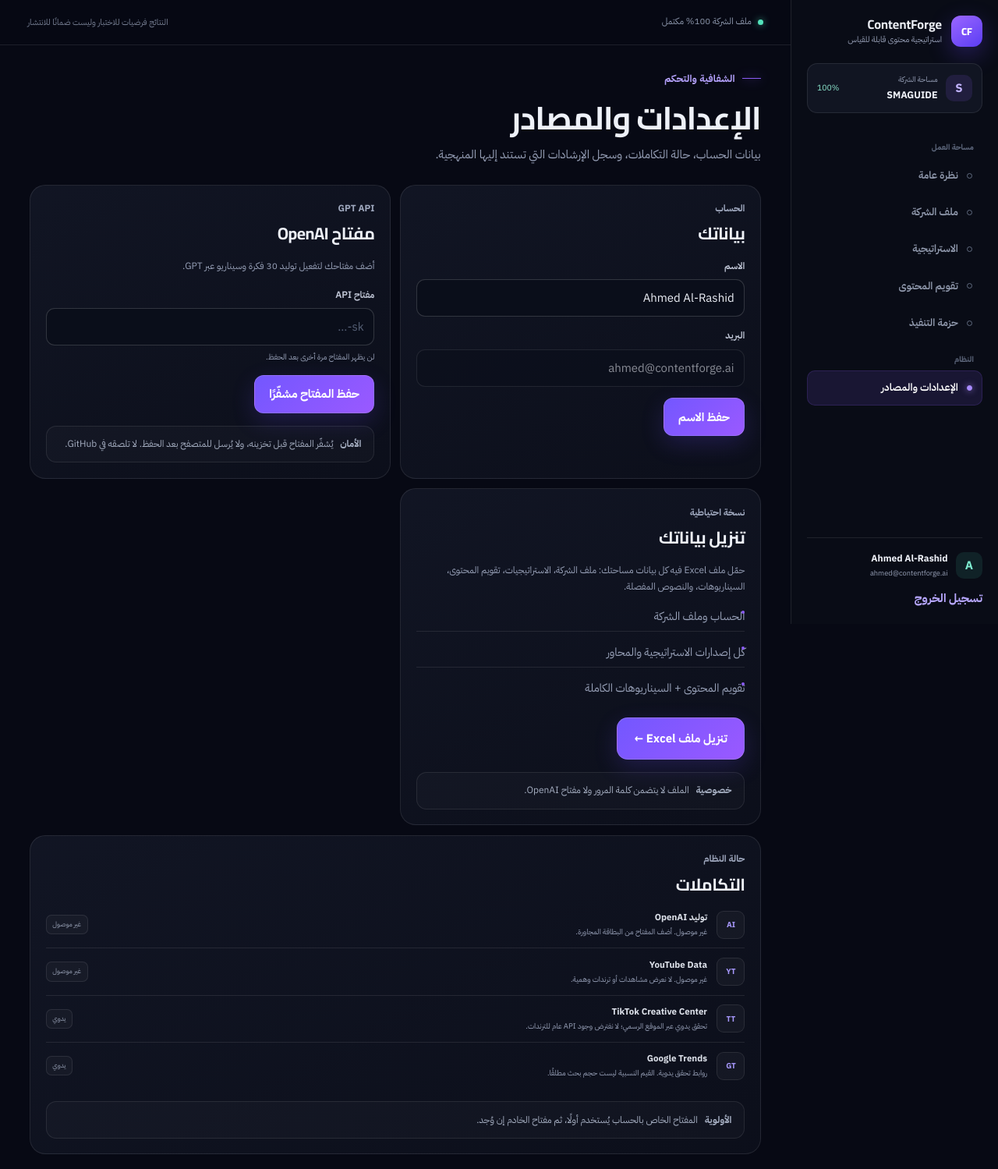
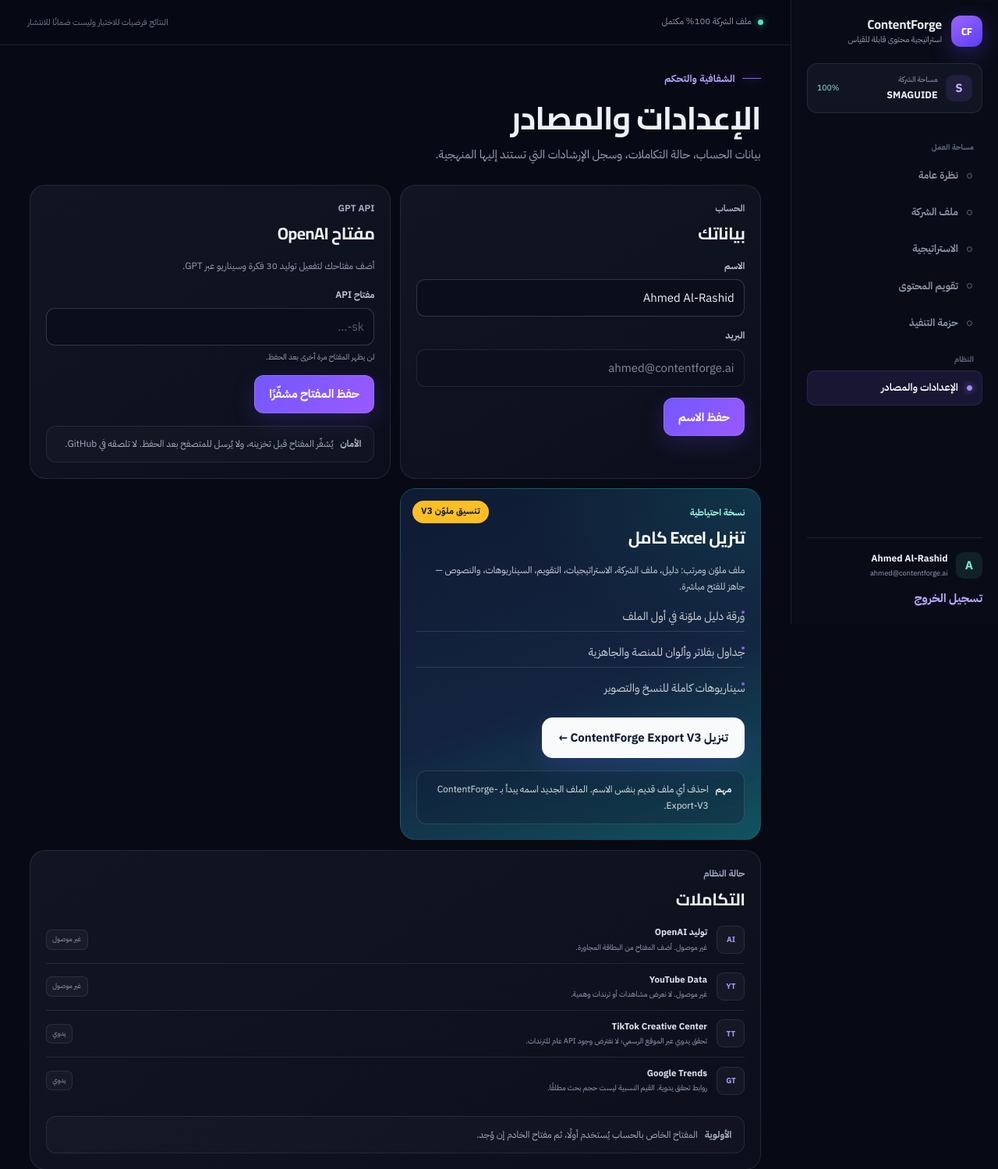
Before and after one commit to Nfyuji/mahtawa, a Flask app: page /app/settings in a window 1280 px wide. Shown: the top 1499 px of the page at 78% size. Run offline with Flask 3, Linux system fonts and the light colour scheme; a user stored in the database is signed in.

Commit message:
Make Excel V3 export unmistakably colored and rename download.
Add a V3 badge on settings, stronger sheet colors, and a unique filename so users do not reopen an old export.

Co-authored-by: Cursor <cursoragent@cursor.com>

```diff
--- a/app/routes/main.py
+++ b/app/routes/main.py
@@ -352,8 +352,14 @@ def export_all_data_xlsx():
         buffer.getvalue(),
         mimetype="application/vnd.openxmlformats-officedocument.spreadsheetml.sheet",
         headers={
-            "Content-Disposition": f'attachment; filename="{filename}"',
-            "Cache-Control": "no-store",
+            "Content-Disposition": (
+                f'attachment; filename="{filename}"; '
+                f"filename*=UTF-8''{filename}"
+            ),
+            "Cache-Control": "no-store, no-cache, must-revalidate, max-age=0",
+            "Pragma": "no-cache",
+            "Expires": "0",
+            "X-ContentForge-Export": "v3-colored",
         },
     )
 
--- a/app/services/data_export.py
+++ b/app/services/data_export.py
@@ -308,9 +308,10 @@ def build_user_workbook(user: User) -> BytesIO:
 
 
 def export_filename(user: User) -> str:
-    stamp = datetime.utcnow().strftime("%Y%m%d")
+    stamp = datetime.utcnow().strftime("%Y%m%d-%H%M")
     safe = "".join(ch for ch in (user.name or "contentforge") if ch.isalnum() or ch in "-_")
-    return f"contentforge-data-{safe or 'export'}-{stamp}.xlsx"
+    # V3 in the name so the user can tell they got the colored redesign.
+    return f"ContentForge-Export-V3-{safe or 'export'}-{stamp}.xlsx"
 
 
 # ---------------------------------------------------------------------------
@@ -323,11 +324,16 @@ def _sheet_guide(wb: Workbook, user: User, brands: int, strategies: int, items:
     ws.sheet_view.rightToLeft = True
     ws.sheet_properties.tabColor = TEAL
 
-    _banner(ws, "ContentForge — تصدير بيانات المساحة", 6, TEAL)
+    _banner(ws, "ContentForge Export V3 — تنسيق ملوّن جديد", 6, TEAL)
     ws.merge_cells("A2:F2")
-    ws["A2"] = f"مرحباً {user.name} · تم التصدير {_dt(datetime.utcnow())}"
-    ws["A2"].font = Font(name="Calibri", size=12, color=MUTED, italic=True)
-    ws["A2"].alignment = Alignment(horizontal="right", readingOrder=2)
+    ws["A2"] = (
+        f"مرحباً {user.name} · نسخة التنسيق V3 · تم التصدير {_dt(datetime.utcnow())} "
+        "· إذا لم ترَ ورقة «دليل الملف» فأنت تفتح ملفًا قديمًا"
+    )
+    ws["A2"].font = Font(name="Calibri", size=12, color=NAVY, bold=True)
+    ws["A2"].fill = PatternFill("solid", fgColor=AMBER_SOFT)
+    ws["A2"].alignment = Alignment(horizontal="right", vertical="center", readingOrder=2)
+    ws.row_dimensions[2].height = 26
 
     # Summary cards row
     cards = [
@@ -574,19 +580,30 @@ def _write_sheet(
         ws.row_dimensions[2].height = 28
 
     header_fill = PatternFill("solid", fgColor=accent)
-    header_font = Font(name="Calibri", bold=True, color=WHITE, size=11)
+    header_font = Font(name="Calibri", bold=True, color=WHITE, size=12)
     for col_idx, header in enumerate(headers, start=1):
         cell = ws.cell(2, col_idx, header)
         cell.font = header_font
         cell.fill = header_fill
         cell.alignment = Alignment(horizontal="center", vertical="center", wrap_text=True)
-        cell.border = _thin_border()
-    ws.row_dimensions[2].height = 28
+        cell.border = Border(
+            left=Side(style="thin", color=WHITE),
+            right=Side(style="thin", color=WHITE),
+            top=Side(style="thin", color=WHITE),
+            bottom=Side(style="medium", color=NAVY),
+        )
+    ws.row_dimensions[2].height = 32
 
     body_font = Font(name="Calibri", size=10, color=INK)
+    day_col = next((i for i, h in enumerate(headers, start=1) if h == "اليوم"), None)
+    brand_col = next((i for i, h in enumerate(headers, start=1) if h == "البراند"), None)
     for r_offset, row in enumerate(rows):
         r_idx = r_offset + 3
-        zebra = PatternFill("solid", fgColor=ROW_B if r_offset % 2 else ROW_A)
+        # Stronger zebra so color is obvious even in Google Sheets.
+        zebra = PatternFill(
+            "solid",
+            fgColor="E0F2FE" if r_offset % 2 else ROW_A,
+        )
         for c_idx, value in enumerate(row, start=1):
             cell = ws.cell(r_idx, c_idx, _cell(value))
             cell.font = body_font
@@ -598,6 +615,13 @@ def _write_sheet(
                 horizontal="right",
                 readingOrder=2,
             )
+            if brand_col and c_idx == brand_col:
+                cell.fill = PatternFill("solid", fgColor=VIOLET_SOFT)
+                cell.font = Font(name="Calibri", size=10, bold=True, color=VIOLET)
+            if day_col and c_idx == day_col and value not in ("", None):
+                cell.fill = PatternFill("solid", fgColor=TEAL_SOFT)
+                cell.font = Font(name="Calibri", size=12, bold=True, color=TEAL)
+                cell.alignment = Alignment(horizontal="center", vertical="center")
             _apply_accent(cell, value, (accent_cols or {}).get(c_idx))
 
         if tall:
@@ -648,14 +672,18 @@ def _write_sheet(
 
 
 def _banner(ws: Worksheet, text: str, col_count: int, accent: str) -> None:
-    ws.merge_cells(start_row=1, start_column=1, end_row=1, end_column=max(col_count, 1))
-    cell = ws.cell(1, 1, text)
-    cell.font = Font(name="Calibri", size=14, bold=True, color=WHITE)
+    cols = max(col_count, 1)
+    ws.merge_cells(start_row=1, start_column=1, end_row=1, end_column=cols)
+    cell = ws.cell(1, 1, f"★ {text}")
+    cell.font = Font(name="Calibri", size=16, bold=True, color=WHITE)
     cell.fill = PatternFill("solid", fgColor=accent)
     cell.alignment = Alignment(horizontal="right", vertical="center", readingOrder=2)
-    for col in range(1, max(col_count, 1) + 1):
+    for col in range(1, cols + 1):
         ws.cell(1, col).fill = PatternFill("solid", fgColor=accent)
-    ws.row_dimensions[1].height = 34
+        ws.cell(1, col).border = Border(
+            bottom=Side(style="medium", color=NAVY)
+        )
+    ws.row_dimensions[1].height = 40
 
 
 def _apply_accent(cell, value: Any, kind: str | None) -> None:
--- a/app/static/css/style.css
+++ b/app/static/css/style.css
@@ -504,6 +504,42 @@ select { appearance: none; background-image: linear-gradient(45deg, transparent
 .export-card .export-list li:last-child { border-bottom: 0; }
 .export-card .btn { margin-top: .2rem; }
 .export-card .notice { margin-top: 1rem; }
+.export-card-v3 {
+  position: relative;
+  overflow: hidden;
+  background:
+    radial-gradient(120% 80% at 100% 0%, rgba(13, 148, 136, .18), transparent 55%),
+    linear-gradient(160deg, #0f1b33 0%, #13233f 55%, #0d9488 160%);
+  color: #f8fafc;
+  border: 1px solid rgba(13, 148, 136, .35);
+}
+.export-card-v3 .card-kicker { color: #99f6e4; }
+.export-card-v3 h2 { color: #fff; }
+.export-card-v3 .card-intro,
+.export-card-v3 .export-list li { color: rgba(248, 250, 252, .82); border-color: rgba(255,255,255,.12); }
+.export-card-v3 .export-badge {
+  position: absolute;
+  top: .9rem;
+  left: .9rem;
+  padding: .28rem .7rem;
+  border-radius: 999px;
+  background: #fbbf24;
+  color: #0f1b33;
+  font-size: .72rem;
+  font-weight: 800;
+  letter-spacing: .02em;
+}
+.export-card-v3 .export-download-btn {
+  background: #f8fafc;
+  color: #0f1b33;
+  border: 0;
+}
+.export-card-v3 .export-download-btn:hover { background: #ccfbf1; }
+.export-card-v3 .notice {
+  background: rgba(15, 27, 51, .35);
+  border-color: rgba(255,255,255,.12);
+  color: rgba(248,250,252,.9);
+}
 .integration-list { display: grid; }
 .integration-list > div { display: grid; grid-template-columns: 38px 1fr auto; gap: .65rem; align-items: center; padding: .7rem 0; border-bottom: 1px solid var(--line); }
 .integration-list > div:last-child { border: 0; }
--- a/app/templates/settings.html
+++ b/app/templates/settings.html
@@ -48,16 +48,18 @@
     <div class="notice notice-neutral compact"><strong>الأمان</strong><span>يُشفّر المفتاح قبل تخزينه، ولا يُرسل للمتصفح بعد الحفظ. لا تلصقه في GitHub.</span></div>
   </section>
 
-  <section class="card export-card">
-    <span class="card-kicker">نسخة احتياطية</span><h2>تنزيل بياناتك</h2>
-    <p class="card-intro">حمّل ملف Excel فيه كل بيانات مساحتك: ملف الشركة، الاستراتيجيات، تقويم المحتوى، السيناريوهات، والنصوص المفصلة.</p>
+  <section class="card export-card export-card-v3">
+    <div class="export-badge">تنسيق ملوّن V3</div>
+    <span class="card-kicker">نسخة احتياطية</span>
+    <h2>تنزيل Excel كامل</h2>
+    <p class="card-intro">ملف ملوّن ومرتب: دليل، ملف الشركة، الاستراتيجيات، التقويم، السيناريوهات، والنصوص — جاهز للفتح مباشرة.</p>
     <ul class="plain-list export-list">
-      <li>الحساب وملف الشركة</li>
-      <li>كل إصدارات الاستراتيجية والمحاور</li>
-      <li>تقويم المحتوى + السيناريوهات الكاملة</li>
+      <li>ورقة دليل ملوّنة في أول الملف</li>
+      <li>جداول بفلاتر وألوان للمنصة والجاهزية</li>
+      <li>سيناريوهات كاملة للنسخ والتصوير</li>
     </ul>
-    <a class="btn btn-large" href="{{ url_for('main.export_all_data_xlsx') }}">تنزيل ملف Excel ←</a>
-    <div class="notice notice-neutral compact"><strong>خصوصية</strong><span>الملف لا يتضمن كلمة المرور ولا مفتاح OpenAI.</span></div>
+    <a class="btn btn-large export-download-btn" href="{{ url_for('main.export_all_data_xlsx') }}?v=3">تنزيل ContentForge Export V3 ←</a>
+    <div class="notice notice-neutral compact"><strong>مهم</strong><span>احذف أي ملف قديم بنفس الاسم. الملف الجديد اسمه يبدأ بـ ContentForge-Export-V3.</span></div>
   </section>
 
   <section class="card integration-card">
```
